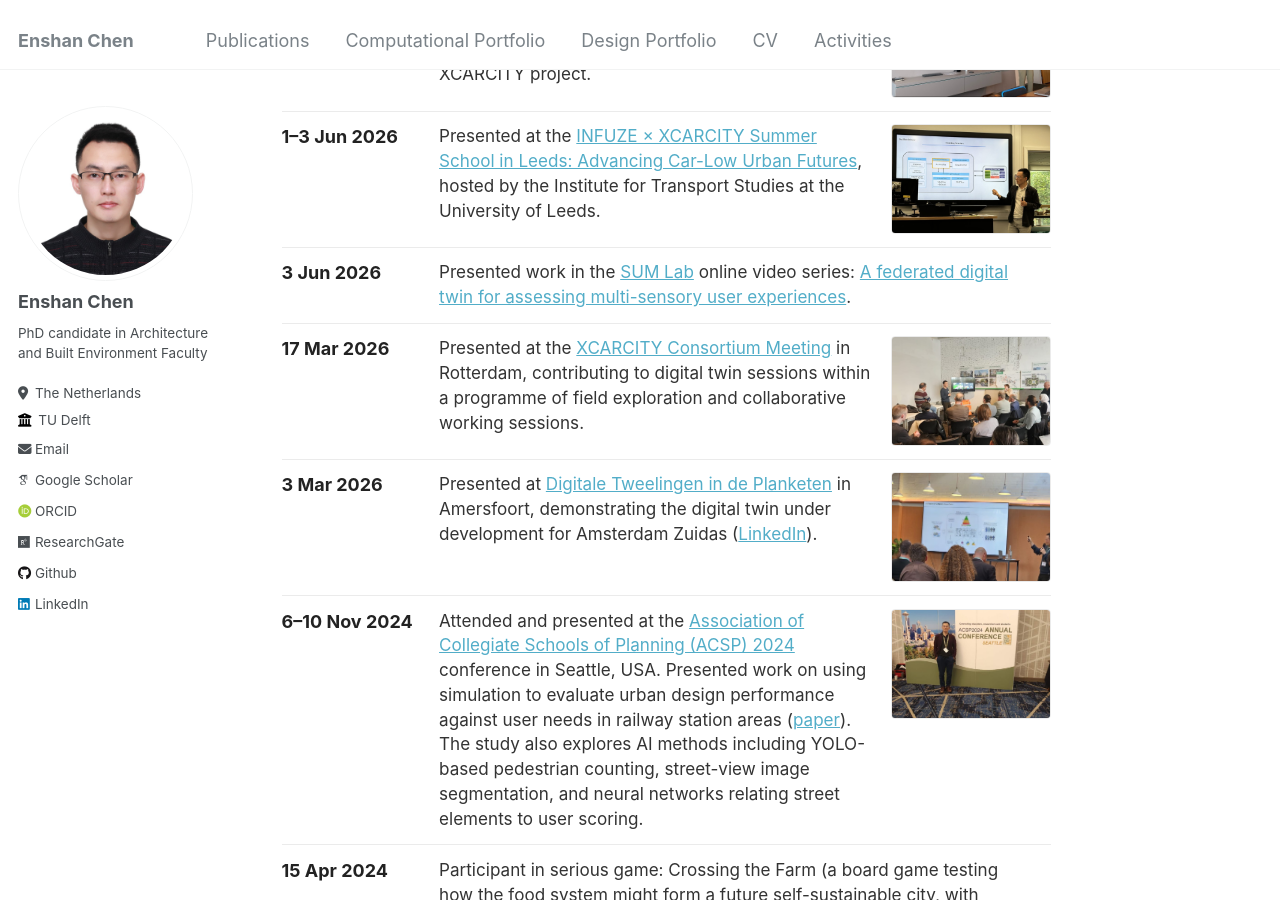
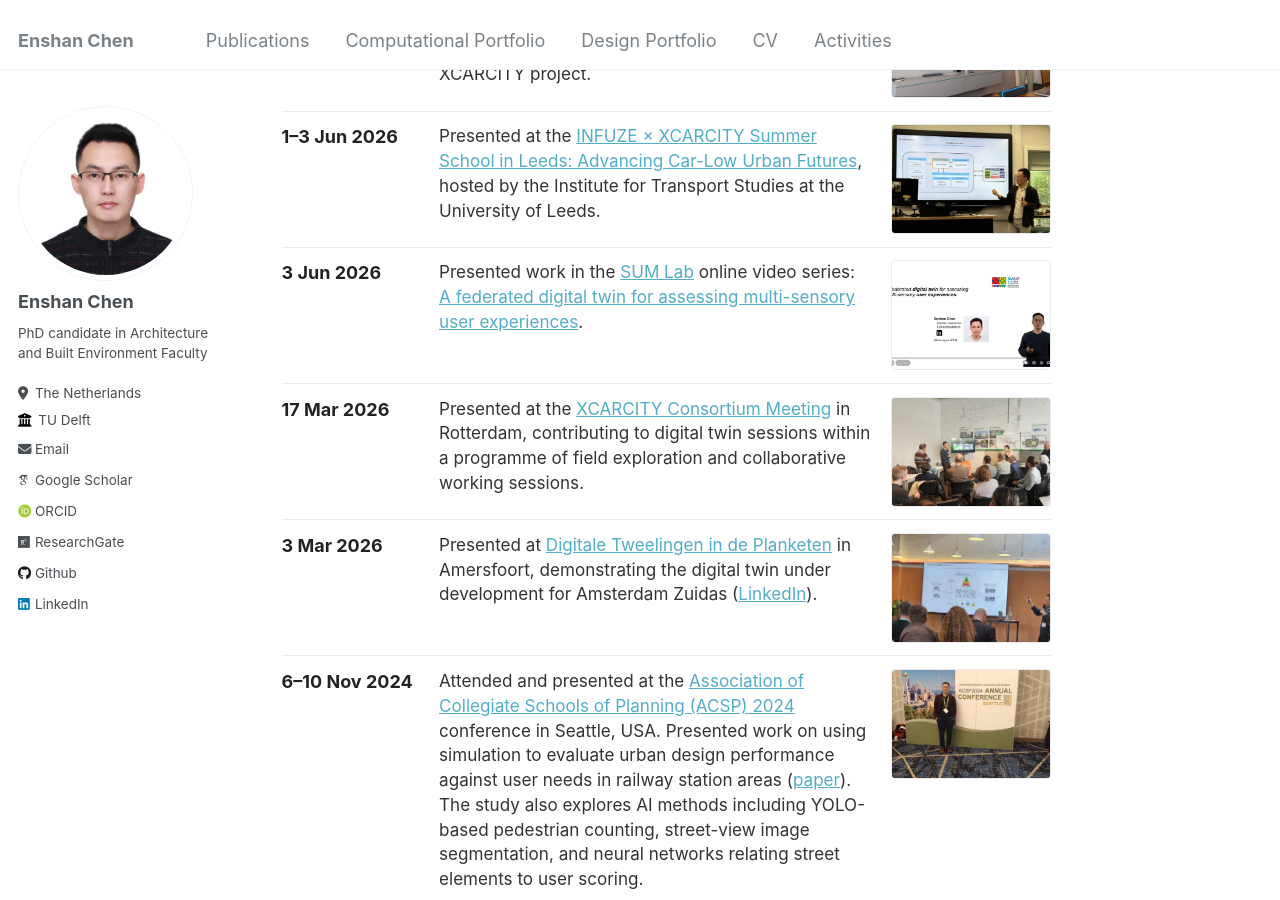
Before and after one commit to 1309928130/1309928130.github.io, a Jekyll site: the page built from _pages/activities.md, in a window 1280 px wide and 900 px high, scrolled down 1336 px. Built offline with Jekyll 4.4.1, drawn with Linux system fonts in a browser that asks for light colours; some web fonts are replaced.

Commit message:
Add thumbnail for SUM Lab video series entry.
Co-authored-by: Cursor <cursoragent@cursor.com>

```diff
--- a/_data/activities.yml
+++ b/_data/activities.yml
@@ -89,6 +89,7 @@ sections:
           [SUM Lab](https://www.tudelft.nl/citg/over-faculteit/afdelingen/transport-planning/research/labs/sum-lab)
           online video series:
           [A federated digital twin for assessing multi-sensory user experiences](https://www.tudelft.nl/citg/over-faculteit/afdelingen/transport-planning/research/labs/sum-lab/research-output/short-videos-1/impact-assessment).
+        image: "/images/activities/sumlab-federated-digital-twin-video-2026.jpg"
         url: "https://www.tudelft.nl/citg/over-faculteit/afdelingen/transport-planning/research/labs/sum-lab/research-output/short-videos-1/impact-assessment"
 
       - date: "17 Mar 2026"
```
Also changed, not shown: images/activities/sumlab-federated-digital-twin-video-2026.jpg (added).
